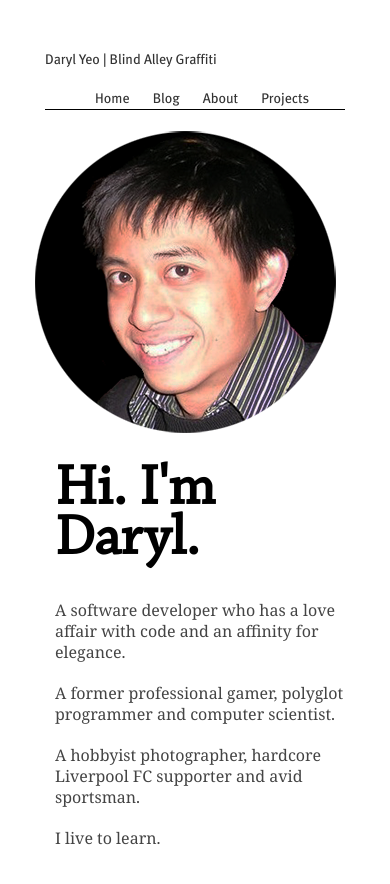
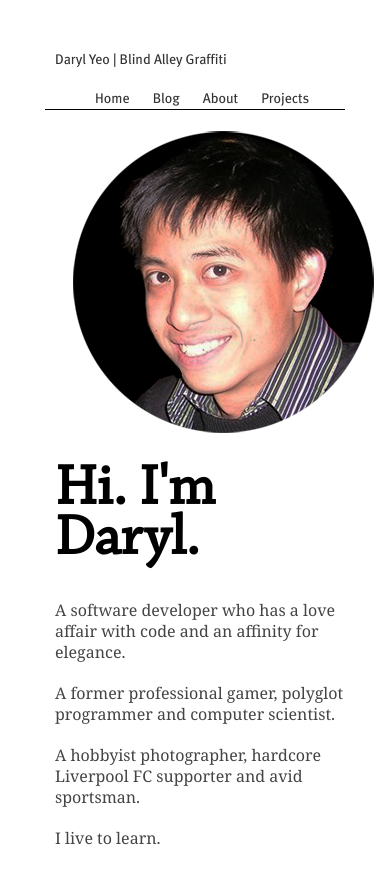
Before and after one commit to aacyun/jianxioy.github.com, a Jekyll site: the page built from index.html, in a window 390 px wide. Shown: the top 884 px of the page. Built offline with Jekyll 4.4.1, drawn with Linux system fonts in a browser that asks for light colours; Markdown is read by kramdown in place of the engine named in the settings.

Commit message:
Fixing mobile.

```diff
--- a/static/css/layout.css
+++ b/static/css/layout.css
@@ -127,52 +127,72 @@ h6 {
 
 	/* Smaller than standard 960 (devices and browsers) */
 	@media only screen and (max-width: 959px) {
-		#logo-primary { }
+		#logo-primary {
+			margin-left: 10px;
+		}
 		#nav-primary ul {
 			margin: 0;
 			float: left;
 		}
-		#home-avatar { }
+		#home-avatar {
+			right: 0px;
+		}
 	}
 
 	/* Tablet Portrait size to standard 960 (devices and browsers) */
 	@media only screen and (min-width: 768px) and (max-width: 959px) {
-		#logo-primary { }
+		#logo-primary {
+			margin-left: 10px;
+		}
 		#nav-primary ul {
 			margin: 0;
 			float: left;
 		}
-		#home-avatar { }
+		#home-avatar {
+			right: 0px;
+		}
 	}
 
 	/* All Mobile Sizes (devices and browser) */
 	@media only screen and (max-width: 767px) {
-		#logo-primary { }
+		#logo-primary {
+			margin-left: 10px;
+		}
 		#nav-primary ul {
 			margin: 0;
 			float: left;
 		}
-		#home-avatar { }
+		#home-avatar {
+			right: 0px;
+		}
 	}
 
 	/* Mobile Landscape Size to Tablet Portrait (devices and browsers) */
 	@media only screen and (min-width: 480px) and (max-width: 767px) {
-		#logo-primary { }
+		#logo-primary {
+			margin-left: 10px;
+		}
 		#nav-primary ul {
 			margin: 0;
 			float: left;
 		}
-		#home-avatar { }
+		#home-avatar {
+			right: 0px;
+		}
 	}
 
 	/* Mobile Portrait Size to Mobile Landscape Size (devices and browsers) */
 	@media only screen and (max-width: 479px) {
-		#logo-primary { }
+		#logo-primary {
+			margin-left: 10px;
+		}
 		#nav-primary ul {
 			margin: 0;
 			float: left;
 		}
-		#home-avatar { }
+		#home-avatar {
+			right: 0px;
+		}
 	}
 
 
```
